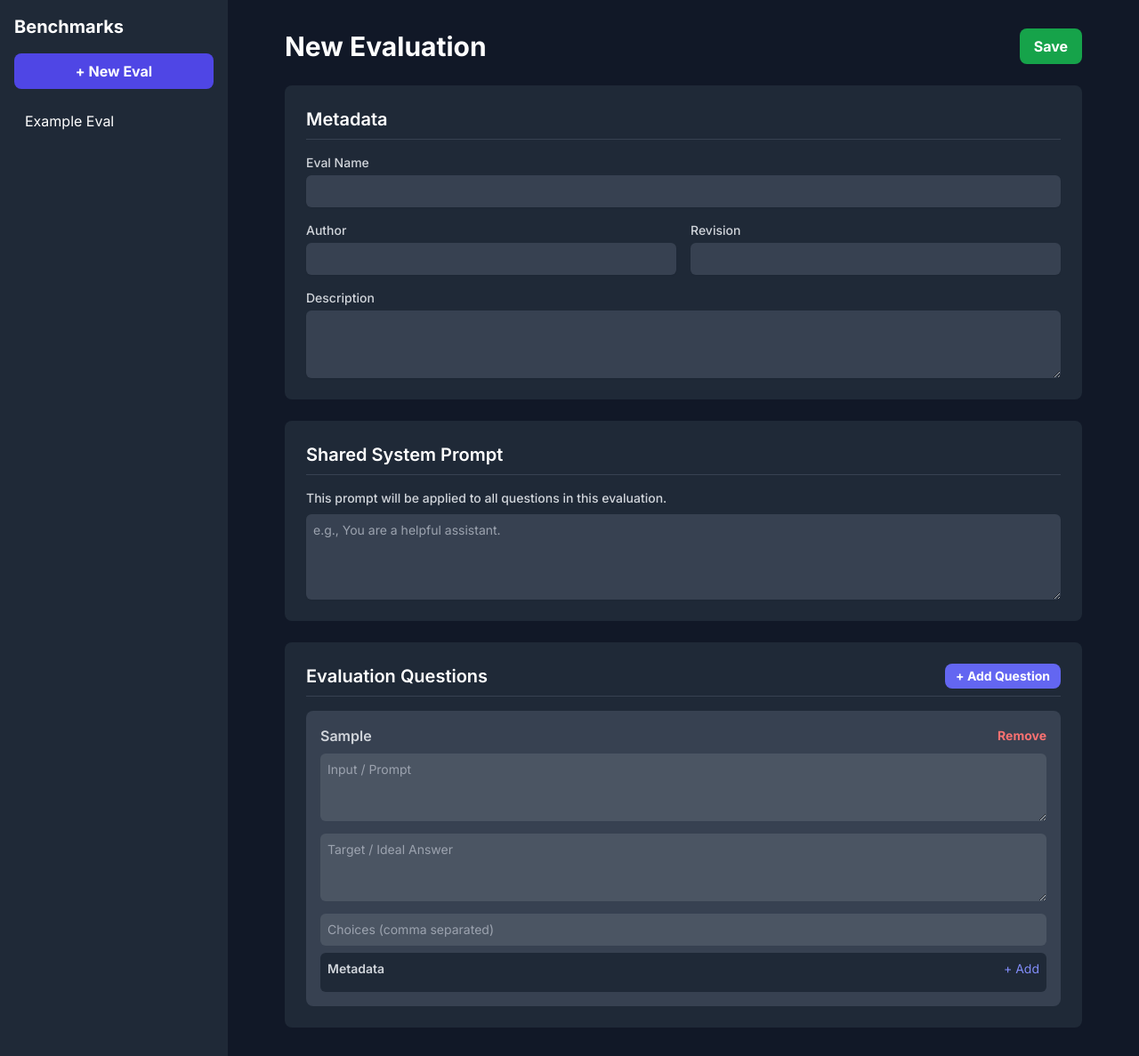
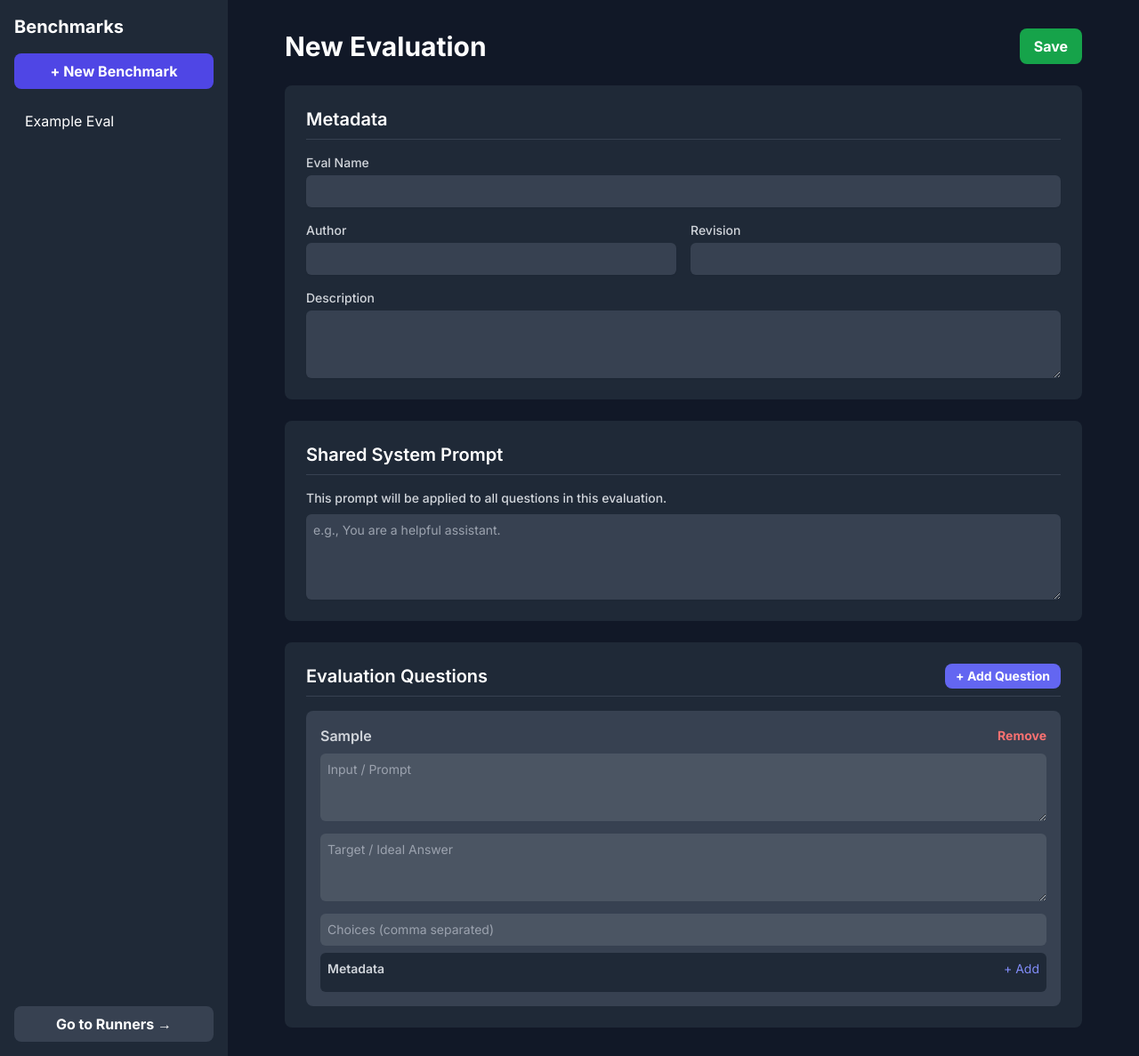
Before and after one commit to christopherwoodall/benchcraft, a Flask app: page / in a window 1280 px wide. Shown: the whole page at 89% size. Run offline with Flask 3, Linux system fonts and the light colour scheme; some libraries are stand-ins or nearby versions.

Commit message:
Update index.html

```diff
--- a/templates/index.html
+++ b/templates/index.html
@@ -19,12 +19,19 @@
 <body class="bg-gray-900 text-white">
     <div class="flex h-screen">
         <!-- Sidebar -->
-        <aside class="w-64 bg-gray-800 p-4 overflow-y-auto">
-            <h1 class="text-xl font-bold mb-4">Benchmarks</h1>
-            <button id="new-benchmark-btn" class="w-full bg-indigo-600 hover:bg-indigo-700 text-white font-bold py-2 px-4 rounded-lg mb-4 transition duration-200">
-                + New Eval
-            </button>
-            <nav id="benchmark-list" class="space-y-2"></nav>
+        <aside class="w-64 bg-gray-800 p-4 overflow-y-auto flex flex-col">
+            <div>
+                <h1 class="text-xl font-bold mb-4">Benchmarks</h1>
+                <button id="new-benchmark-btn" class="w-full bg-indigo-600 hover:bg-indigo-700 text-white font-bold py-2 px-4 rounded-lg mb-4 transition duration-200">
+                    + New Benchmark
+                </button>
+                <nav id="benchmark-list" class="space-y-2"></nav>
+            </div>
+            <div class="mt-auto pt-4">
+                 <a href="/runner" class="w-full text-center block bg-gray-700 hover:bg-gray-600 text-white font-bold py-2 px-4 rounded-lg transition duration-200">
+                    Go to Runners &rarr;
+                </a>
+            </div>
         </aside>
 
         <!-- Main Content -->
```
